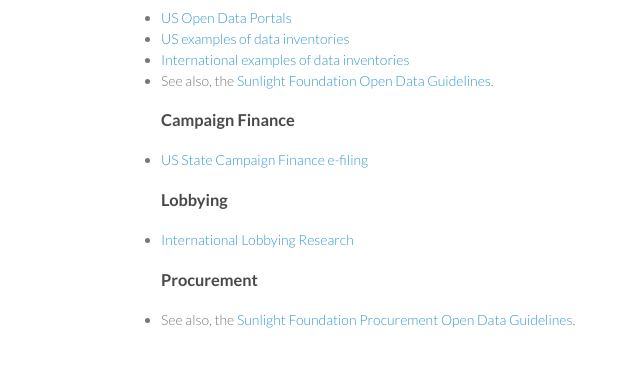
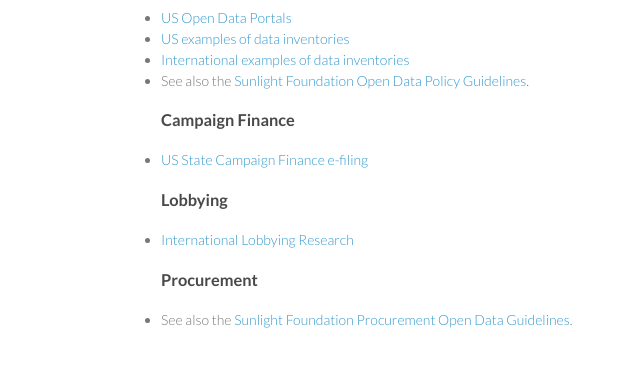
Before and after one commit to sunlightpolicy/sunlightpolicy.github.io, a plain HTML site: page index.html in a window 1280 px wide. Shown: the part 233-613 px from the top of the page, 449-1089 px from the left. Drawn offline with Linux system fonts and the light colour scheme; a script that the page names is missing.

Commit message:
Made edits

```diff
--- a/index.html
+++ b/index.html
@@ -40,7 +40,7 @@
 <a href="https://github.com/sunlightpolicy/opendata/blob/master/USinventoryexamples.csv">US examples of data inventories</a><br>
 </li>
 <li><a href="https://github.com/sunlightpolicy/opendata/blob/master/INTERNATIONALinventoryexamples.csv">International examples of data inventories</a></li>
-<li><p>See also, the <a href="http://sunlightfoundation.com/opendataguidelines/">Sunlight Foundation Open Data Guidelines</a>.</li>
+<li><p>See also the <a href="http://sunlightfoundation.com/opendataguidelines/">Sunlight Foundation Open Data Policy Guidelines</a>.</li>
 <h3>
 <a name="campaign-finance" class="anchor" href="#campaign-finance"><span class="octicon octicon-link"></span></a>Campaign Finance</h3>
 <li><a href="https://github.com/sunlightpolicy/campaignfinance/blob/master/USelectronicfilingavailability.csv">US State Campaign Finance e-filing</a></a></li>
@@ -51,7 +51,7 @@
 <br>
 <h3>
 <a name="procurement" class="anchor" href="#procurement"><span class="octicon octicon-link"></span></a>Procurement</h3>
-<li>See also, the <a href="http://sunlightfoundation.com/procurement/opendataguidelines">Sunlight Foundation Procurement Open Data Guidelines</a>.</li>
+<li>See also the <a href="http://sunlightfoundation.com/procurement/opendataguidelines">Sunlight Foundation Procurement Open Data Guidelines</a>.</li>
 <ul>
       </section>
       <footer>
```
